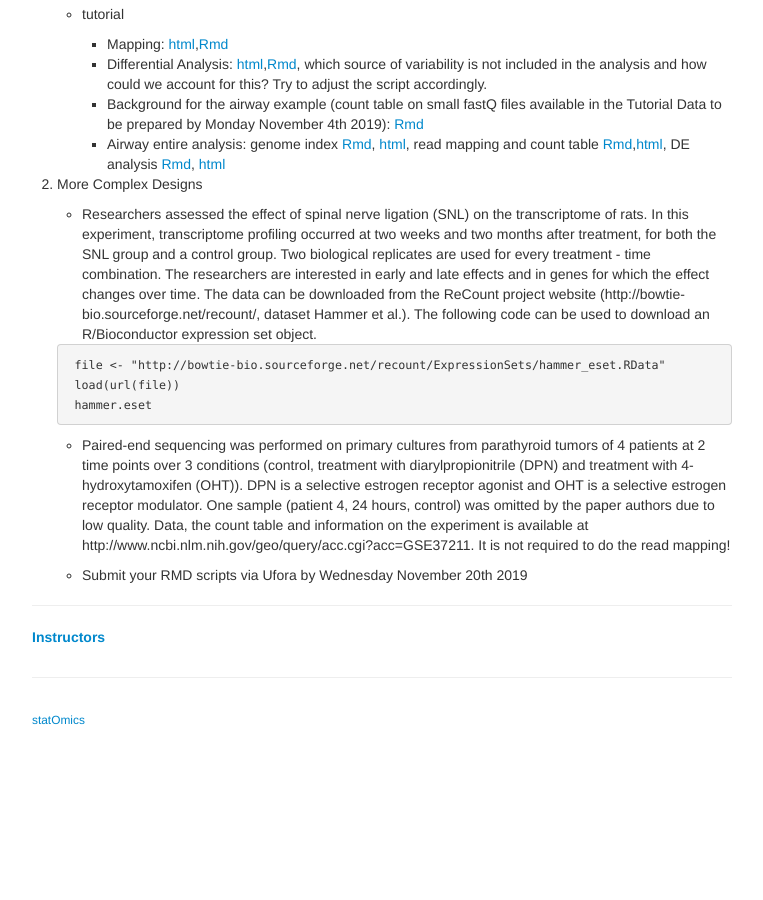
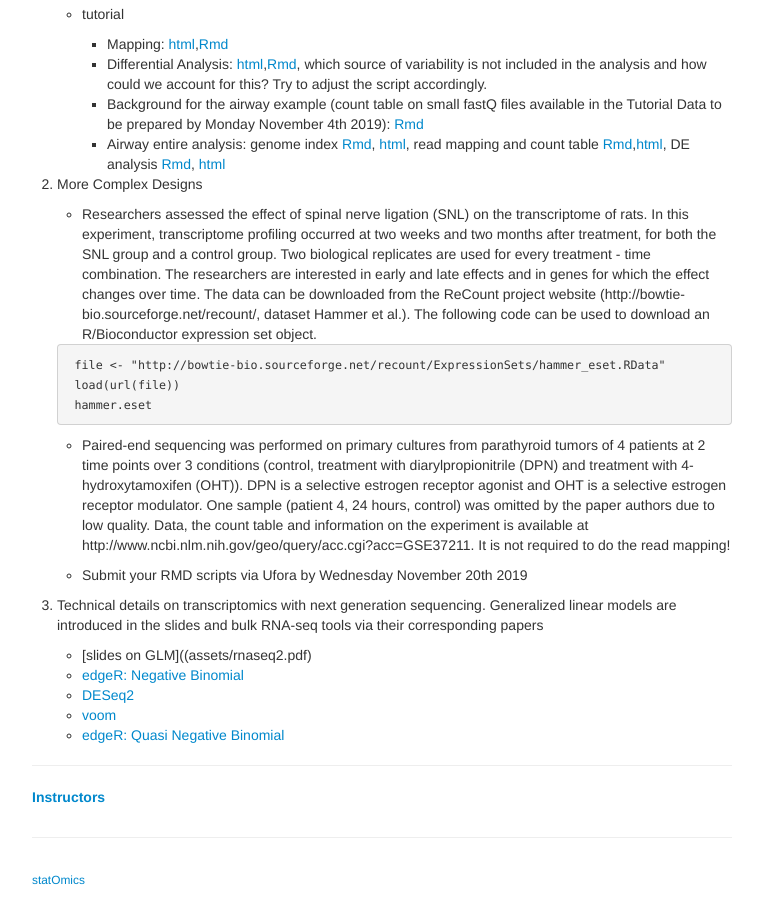
Before and after one commit to statOmics/SGA2019, a Jekyll site: the page built from index.md, in a window 1280 px wide and 900 px high, scrolled down 1699 px. Shown: the whole window, without its empty margins (258-1021 px from the left). Built offline with Jekyll 4.4.1, drawn with Linux system fonts in a browser that asks for light colours; before the commit the page ends 2439 px from its top, so only the background shows below that.

Commit message:
technical details RNA-seq

```diff
--- a/index.md
+++ b/index.md
@@ -95,6 +95,17 @@ The basis concepts may be revisited in the free e-book Practical Regression and
 
       - Submit your RMD scripts via Ufora by Wednesday November 20th 2019
 
+  3. Technical details on transcriptomics with next generation sequencing. Generalized linear models are introduced in the slides and bulk RNA-seq tools via their corresponding papers
+
+      - [slides on GLM]((assets/rnaseq2.pdf)
+      - [edgeR: Negative Binomial](https://www.ncbi.nlm.nih.gov/pmc/articles/PMC3378882/)
+      - [DESeq2](https://www.ncbi.nlm.nih.gov/pmc/articles/PMC4302049/)
+      - [voom](https://www.ncbi.nlm.nih.gov/pmc/articles/PMC4053721/)
+      - [edgeR: Quasi Negative Binomial](http://citeseerx.ist.psu.edu/viewdoc/download?doi=10.1.1.362.9634&rep=rep1&type=pdf)
+
+
+
+
 ---
 
 ##### [Instructors](pages/instructors.md)
```
Also changed, not shown: 1 other file.
